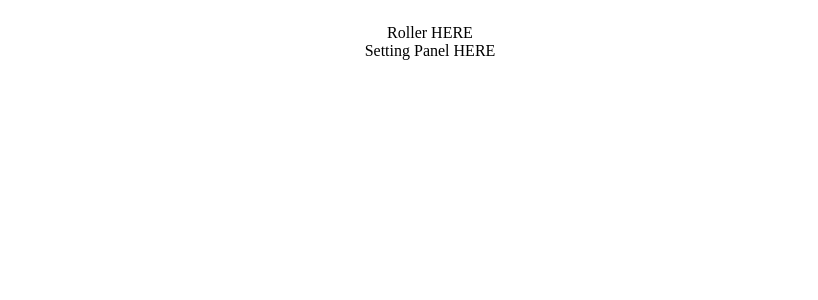
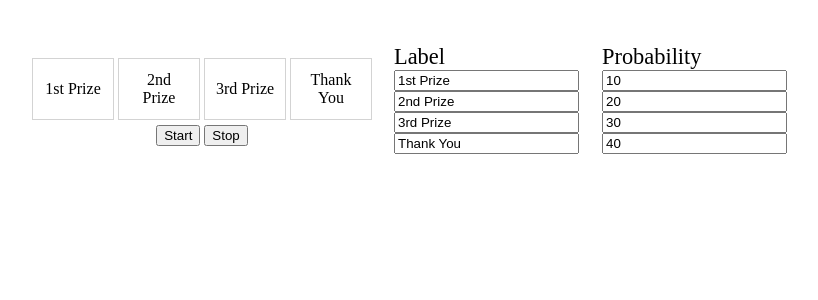
Before and after one commit to ZhiyueYi/keep-rolling, a Svelte app: page / in a window 1280 px wide. Shown: the top 300 px of the page, without its empty margins (210-1028 px from the left). Built offline with nearby package versions, Linux system fonts and the light colour scheme; the HTML template or start-up script is replaced by a standard one.

Commit message:
add basic functionality

```diff
--- a/src/App.svelte
+++ b/src/App.svelte
@@ -1,32 +1,37 @@
 <script>
   import Roller from './components/Roller.svelte';
-  import SettingPanel from './components/SettingPanel.svelte';
-  export let name;
+  import Settings from './components/Settings.svelte';
+  import Control from './components/Control.svelte';
 </script>
 
 <style>
   main {
     text-align: center;
     padding: 1em;
-    max-width: 240px;
-    margin: 0 auto;
+    max-width: 800px;
+    margin: auto;
+    display: flex;
+    align-items: center;
+    justify-content: space-between;
   }
 
-  h1 {
-    color: #ff3e00;
-    text-transform: uppercase;
-    font-size: 4em;
-    font-weight: 100;
+  .roller {
+    display: flex;
+    flex-direction: column;
+    align-items: center;
+    justify-content: center;
   }
 
-  @media (min-width: 640px) {
-    main {
-      max-width: none;
-    }
+  .setting-panel {
   }
 </style>
 
 <main>
-  <Roller />
-  <SettingPanel />
+  <div class="roller">
+    <Roller />
+    <Control />
+  </div>
+  <div class="setting-panel">
+    <Settings />
+  </div>
 </main>
--- /dev/null
+++ b/src/components/Control.svelte
@@ -0,0 +1,20 @@
+<script>
+  import { rolling } from './../store';
+
+  function handleClickStart() {
+    rolling.set(true);
+  }
+
+  function handleClickStop() {
+    rolling.set(false);
+  }
+</script>
+
+<style>
+
+</style>
+
+<div>
+  <button on:click={handleClickStart}>Start</button>
+  <button on:click={handleClickStop}>Stop</button>
+</div>
--- a/src/components/Roller.svelte
+++ b/src/components/Roller.svelte
@@ -1,9 +1,46 @@
 <script>
+  import { settings, rolling, activeItem } from './../store';
+  let rollingInterval;
 
+  rolling.subscribe(isRolling => {
+    if (isRolling) {
+      rollingInterval = setInterval(() => {
+        const activeIndex = Math.floor(
+          Math.random() * ($settings.rollingItems.length || 0),
+        );
+        activeItem.set(activeIndex);
+      }, 50);
+    } else {
+      clearInterval(rollingInterval);
+    }
+  });
 </script>
 
 <style>
+  .wrapper {
+    display: flex;
+    width: 100%;
+  }
+  .item {
+    height: 40px;
+    width: 60px;
+    padding: 10px;
+    margin: 5px 2px;
+    border: 1px solid lightgrey;
+    display: flex;
+    align-items: center;
+    justify-content: center;
+  }
 
+  .active {
+    background: lightgrey;
+  }
 </style>
 
-<div>Roller HERE</div>
+<div class="wrapper">
+  {#each $settings.rollingItems as item, index (item.label)}
+    <div class="item" class:active={$rolling && $activeItem === index}>
+      {item.label}
+    </div>
+  {/each}
+</div>
--- a/src/components/SettingPanel.svelte
+++ /dev/null
@@ -1,9 +0,0 @@
-<script>
-
-</script>
-
-<style>
-
-</style>
-
-<div>Setting Panel HERE</div>
--- /dev/null
+++ b/src/components/Settings.svelte
@@ -0,0 +1,40 @@
+<script>
+  import { settings } from './../store';
+
+  let items;
+
+  settings.subscribe(value => {
+    items = value.rollingItems;
+  });
+</script>
+
+<style>
+  label {
+    font-size: 1.4em;
+  }
+  .wrapper {
+    display: flex;
+    padding: 20px;
+  }
+
+  .list {
+    width: 50%;
+    text-align: left;
+  }
+</style>
+
+<div class="wrapper">
+  <div class="list">
+    <label>Label</label>
+    {#each items as item (item.label)}
+      <input type="text" bind:value={item.label} />
+    {/each}
+  </div>
+  <div class="list">
+    <label>Probability</label>
+
+    {#each items as item (item.label)}
+      <input type="number" bind:value={item.probability} />
+    {/each}
+  </div>
+</div>
--- /dev/null
+++ b/src/store.js
@@ -0,0 +1,26 @@
+import { writable } from 'svelte/store';
+
+export const settings = writable({
+  rollingItems: [
+    {
+      label: '1st Prize',
+      probability: 10,
+    },
+    {
+      label: '2nd Prize',
+      probability: 20,
+    },
+    {
+      label: '3rd Prize',
+      probability: 30,
+    },
+    {
+      label: 'Thank You',
+      probability: 40,
+    },
+  ],
+});
+
+export const rolling = writable(false);
+
+export const activeItem = writable(0);
```
Also changed, not shown: 5 other files (tests, documents, lock files or other folders).
